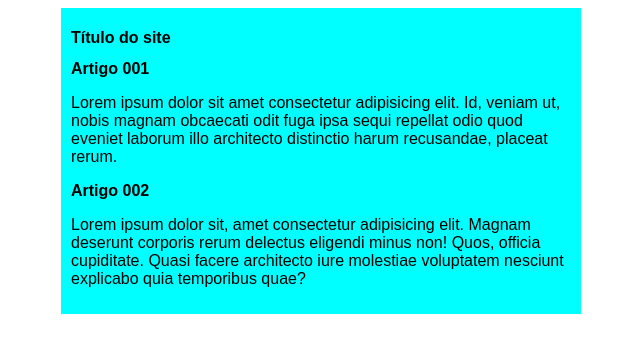
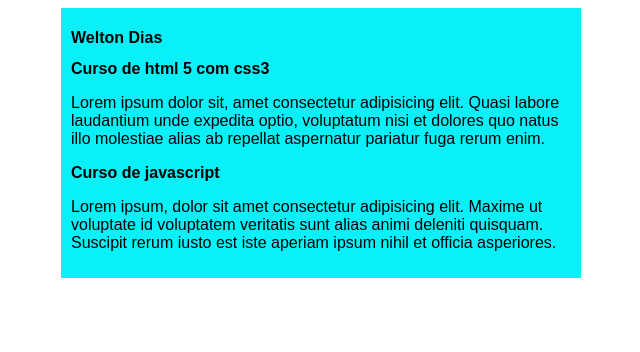
Before and after one commit to thecoxas/projeto-site, a plain HTML site: page index.html in a window 1280 px wide. Shown: the whole page, without its empty margins (319-959 px from the left). Drawn offline with Linux system fonts and the light colour scheme.

Commit message:
primeira mudanã

```diff
--- a/estlos/styles.css
+++ b/estlos/styles.css
@@ -3,10 +3,10 @@
     font-size: 16px;
 }
 body{
-    background-color: rgb(rgb(241, 9, 9), green, blue);
+    background-color: rgb(rgb(241, 9, 9), rgb(59, 12, 231), blue);
 }
 main{
-    background-color: aqua;
+    background-color: rgb(9, 240, 248);
     width: 500px;
     margin: auto;
     padding: 10px;
--- a/index.html
+++ b/index.html
@@ -3,21 +3,21 @@
 <head>
     <meta charset="UTF-8">
     <meta name="viewport" content="width=device-width, initial-scale=1.0">
-    <title>Título do site</title>
+    <title>Welton Dias da Silva</title>
     <link rel="stylesheet" href="estlos/styles.css">
 </head>
 <body>
     <main>
         <header>
-            <h1>Título do site</h1>
+            <h1>Welton Dias</h1>
         </header>
         <article>
-            <h2>Artigo 001</h2>
-            <p>Lorem ipsum dolor sit amet consectetur adipisicing elit. Id, veniam ut, nobis magnam obcaecati odit fuga ipsa sequi repellat odio quod eveniet laborum illo architecto distinctio harum recusandae, placeat rerum.</p>
+            <h2>Curso de html 5 com css3</h2>
+            <p>Lorem ipsum dolor sit, amet consectetur adipisicing elit. Quasi labore laudantium unde expedita optio, voluptatum nisi et dolores quo natus illo molestiae alias ab repellat aspernatur pariatur fuga rerum enim.</p>
         </article>
         <article>
-            <h2>Artigo 002</h2>
-            <p>Lorem ipsum dolor sit, amet consectetur adipisicing elit. Magnam deserunt corporis rerum delectus eligendi minus non! Quos, officia cupiditate. Quasi facere architecto iure molestiae voluptatem nesciunt explicabo quia temporibus quae?</p>
+            <h2>Curso de javascript</h2>
+            <p>Lorem ipsum, dolor sit amet consectetur adipisicing elit. Maxime ut voluptate id voluptatem veritatis sunt alias animi deleniti quisquam. Suscipit rerum iusto est iste aperiam ipsum nihil et officia asperiores.</p>
         </article>
     </main>
 
```
